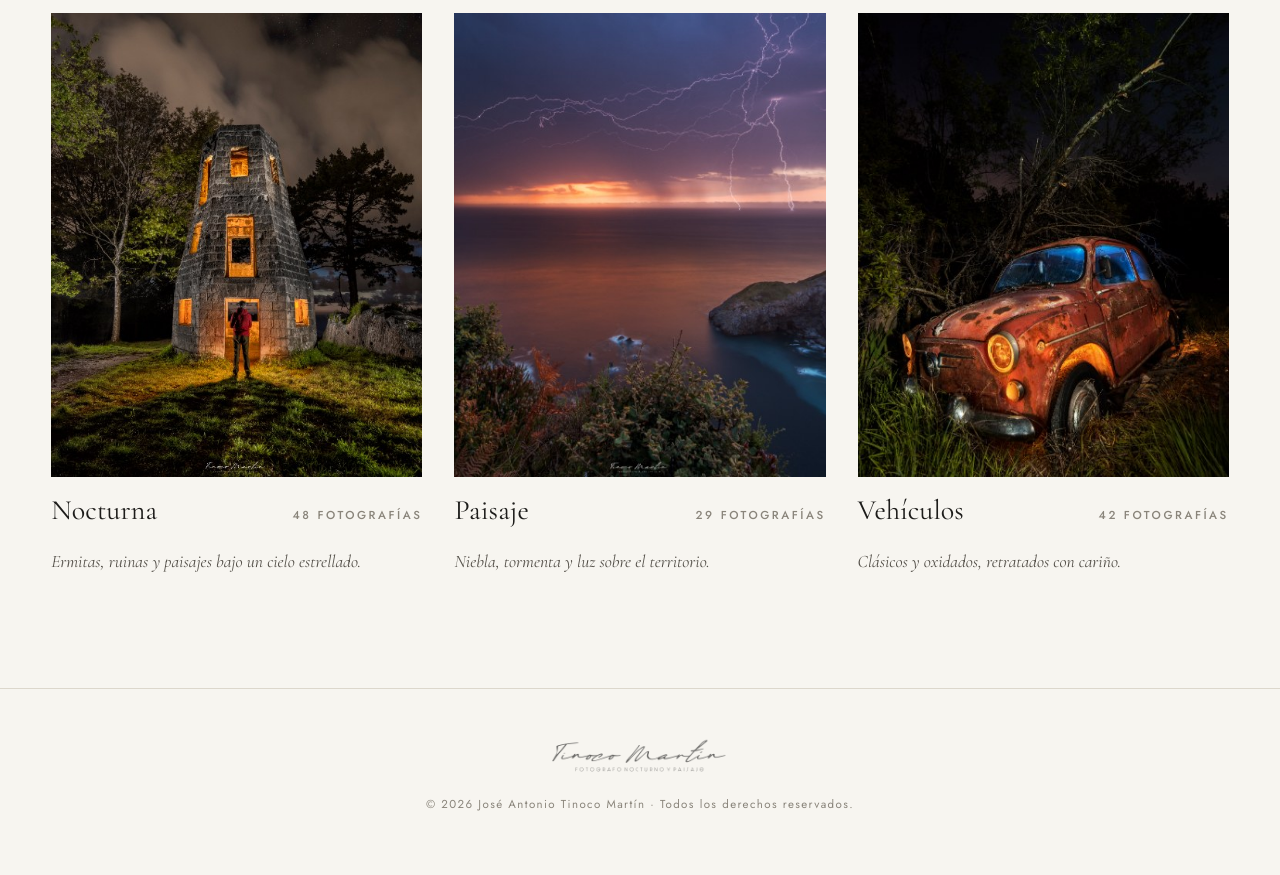
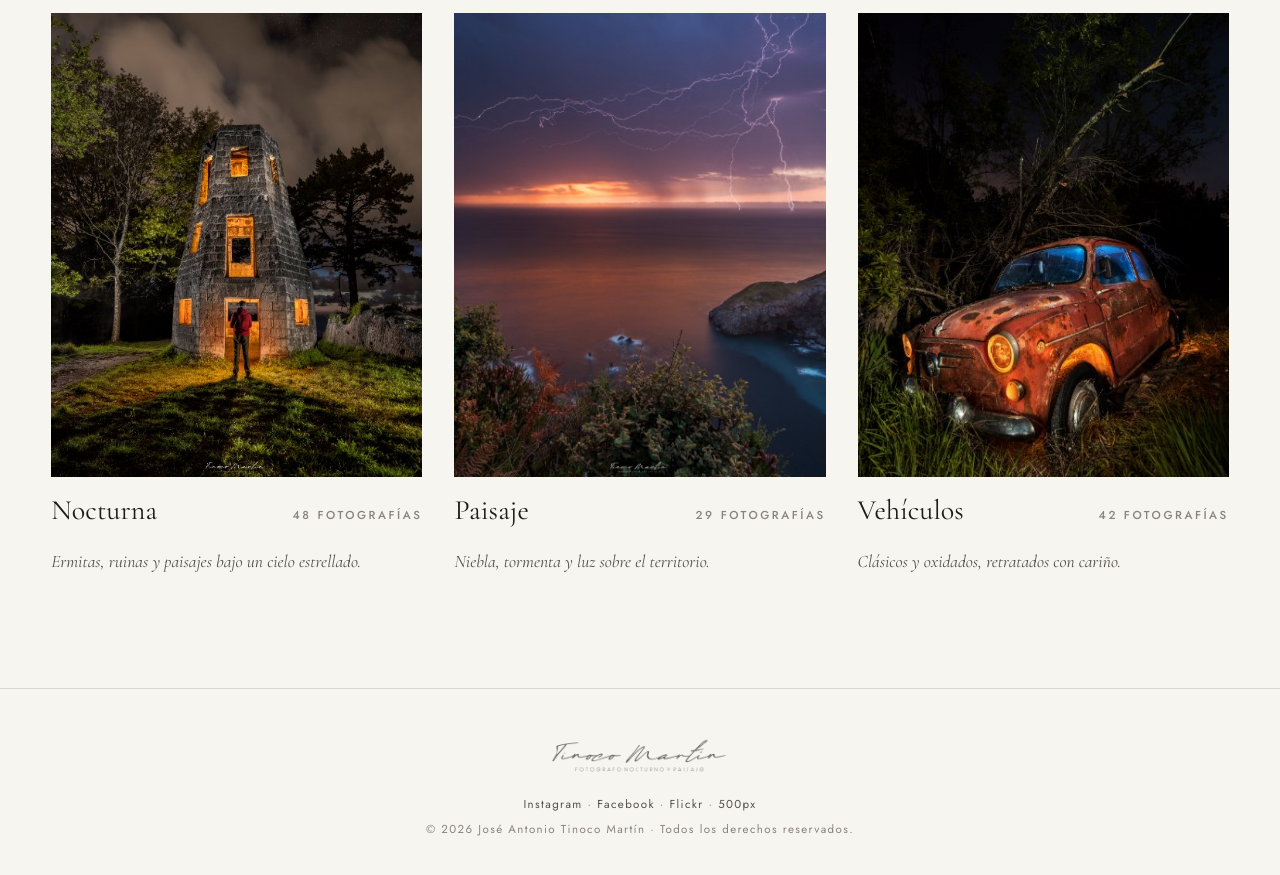
Before and after one commit to tinocomartin/tinocomartin.github.io, a Jekyll site: the page built from index.html, in a window 1280 px wide and 900 px high, scrolled down 1246 px. Shown: the top 875 px of the window. Built offline with Jekyll 4.4.1, drawn with Linux system fonts in a browser that asks for light colours; part of the change alters nothing that is shown.

Commit message:
Añade enlaces a Instagram, Facebook, Flickr y 500px
Co-Authored-By: Claude Opus 5.5 <noreply@anthropic.com>
Claude-Session: https://claude.ai/code/session_01QiCEdhmeHHGEGuoAMLNEDE

```diff
--- a/_config.yml
+++ b/_config.yml
@@ -20,12 +20,14 @@ relatos_url: ""
 # Pega el enlace del perfil entre las comillas. Las que estén vacías no se muestran.
 redes:
   - nombre: Instagram
-    url: ""
+    url: "https://www.instagram.com/tinoco.martin/"
   - nombre: Facebook
-    url: ""
+    url: "https://www.facebook.com/profile.php?id=100000113164973"
   - nombre: Flickr
-    url: ""
+    url: "https://www.flickr.com/photos/186304085@N08/"
   - nombre: 500px
+    url: "https://500px.com/p/tinocomartin"
+  - nombre: Subexpuesta
     url: ""
 
 # Genera automáticamente el mapa del sitio para Google (sitemap.xml)
```
